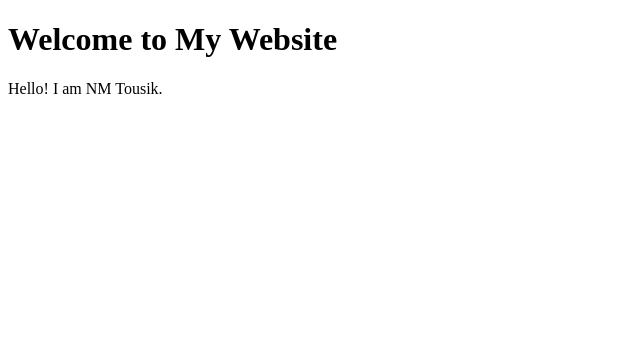
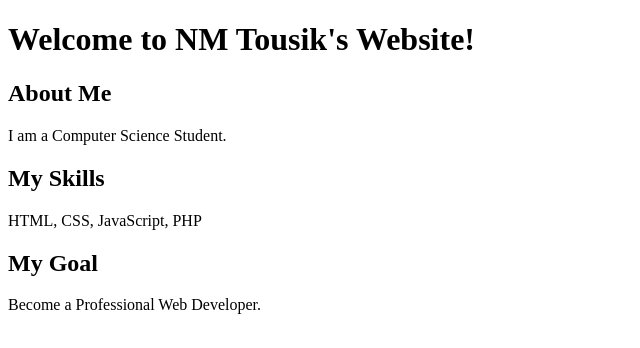
Before and after one commit to nmtousikofficial/my-first-project, a plain HTML site: page index.html in a window 1280 px wide. Shown: the whole page, without its empty margins (0-640 px from the left). Drawn offline with Linux system fonts and the light colour scheme.

Commit message:
Update my website

```diff
--- a/index.html
+++ b/index.html
@@ -1,10 +1,21 @@
+
 <!DOCTYPE html>
 <html>
 <head>
     <title>NM Tousik</title>
 </head>
 <body>
-    <h1>Welcome to My Website</h1>
-    <p>Hello! I am NM Tousik.</p>
+
+    <h1>Welcome to NM Tousik's Website!</h1>
+
+    <h2>About Me</h2>
+    <p>I am a Computer Science Student.</p>
+
+    <h2>My Skills</h2>
+    <p>HTML, CSS, JavaScript, PHP</p>
+
+    <h2>My Goal</h2>
+    <p>Become a Professional Web Developer.</p>
+
 </body>
 </html>
```
